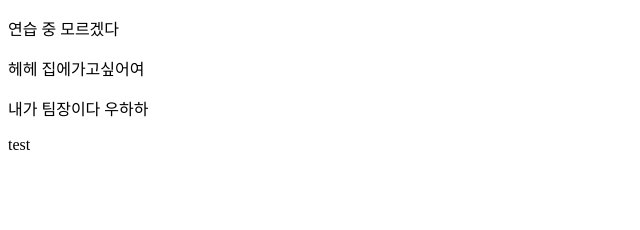
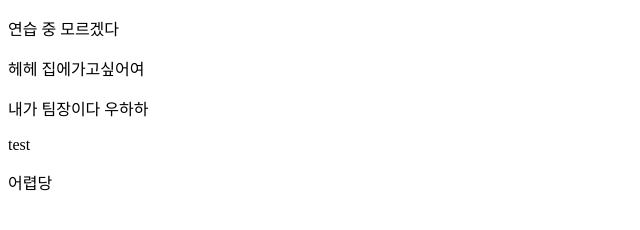
Before and after one commit to dudwh0620jo-cyber/testsixman, a plain HTML site: page index.html in a window 1280 px wide. Shown: the full height of the page, 0-640 px from the left. Drawn offline with Linux system fonts and the light colour scheme.

Commit message:
어렵당

```diff
--- a/index.html
+++ b/index.html
@@ -10,5 +10,6 @@
   <p>헤헤 집에가고싶어여</p>
   <p>내가 팀장이다 우하하</p>
   <p>test</p>
+  <p>어렵당</p>
 </body>
 </html>
```
